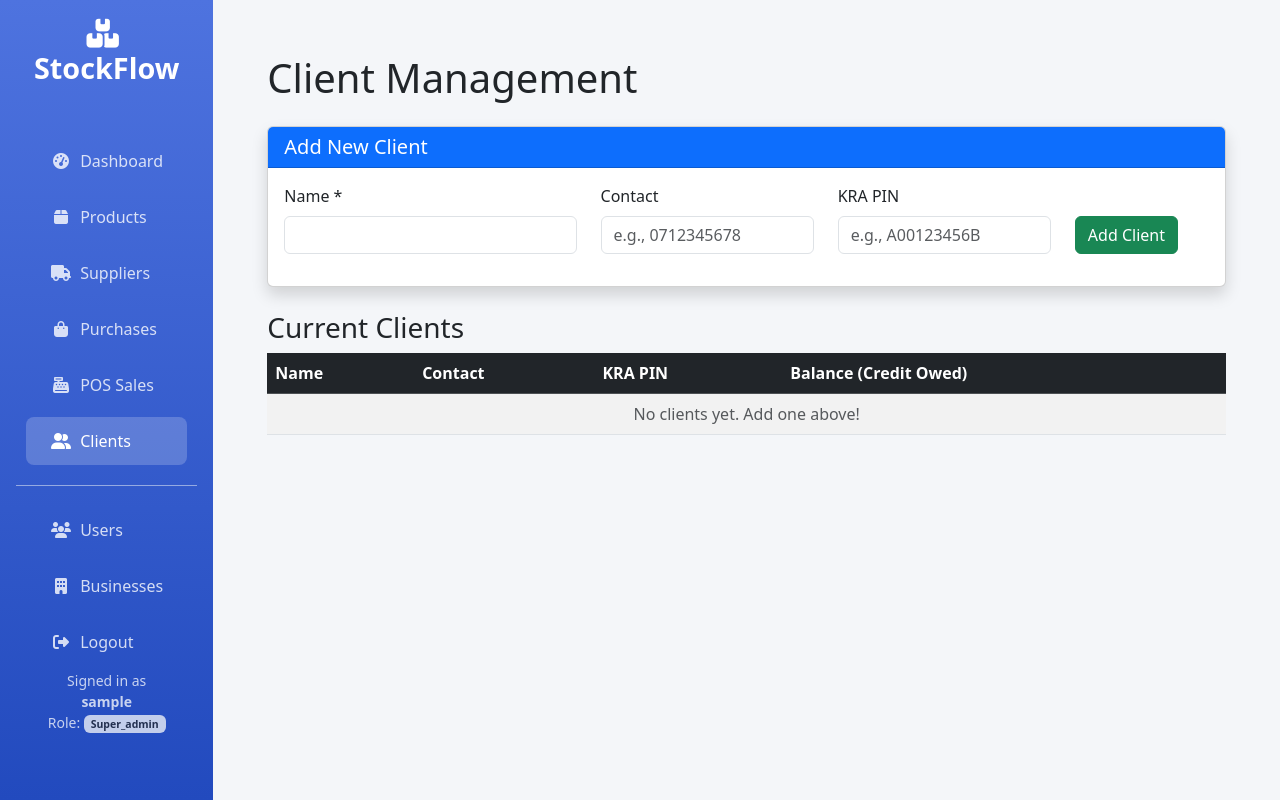
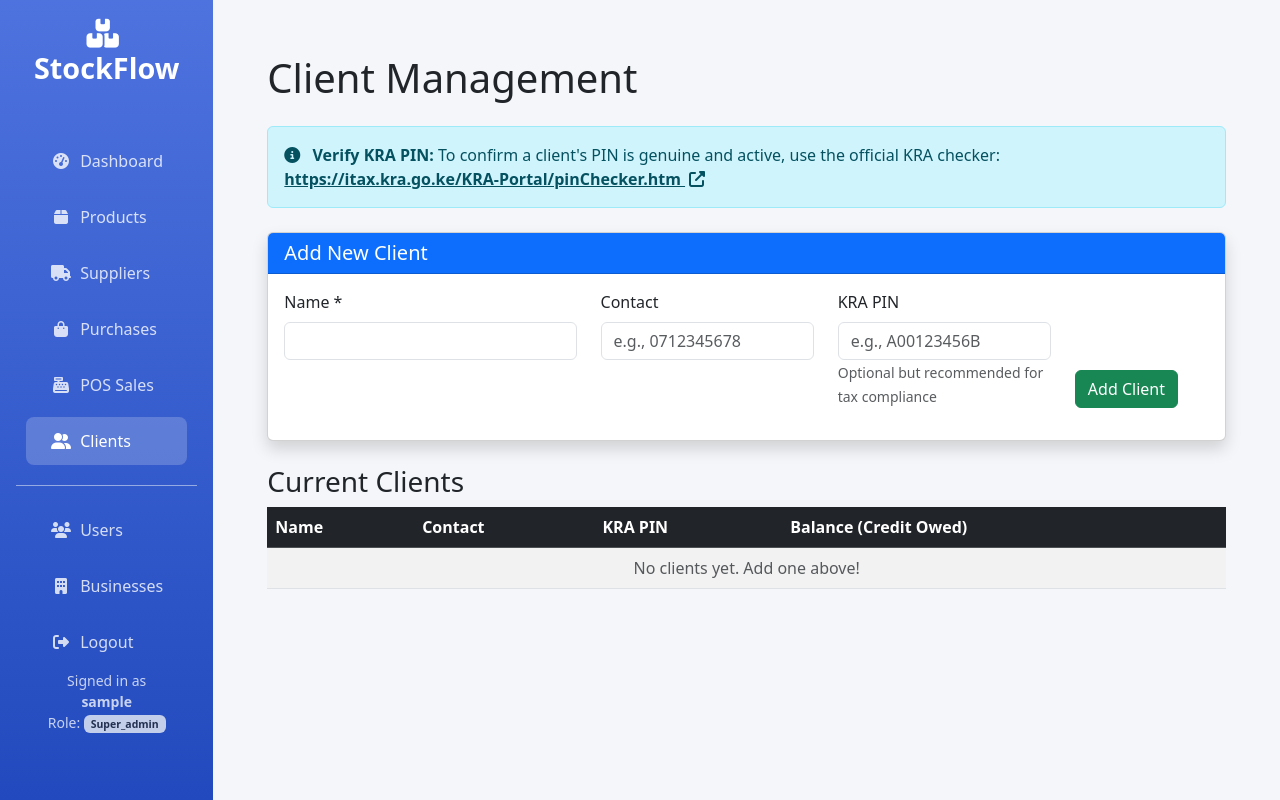
Before and after one commit to VINN5/StockFlow, a Flask app: page /clients/ in a window 1280 px wide. Run offline with Flask 3, Linux system fonts and the light colour scheme; the visitor is signed in with stand-in values (Sample User, id 1); data that the repository does not hold is empty.

Commit message:
Add official KRA PIN verification link and format validation to Clients page

```diff
--- a/frontend/templates/clients.html
+++ b/frontend/templates/clients.html
@@ -5,6 +5,15 @@
 {% block content %}
 <div class="container mt-4">
     <h1 class="mb-4">Client Management</h1>
+
+    <!-- Official KRA PIN Verification Link -->
+    <div class="alert alert-info mb-4">
+        <i class="fas fa-info-circle me-2"></i>
+        <strong>Verify KRA PIN:</strong> To confirm a client's PIN is genuine and active, use the official KRA checker:
+        <a href="https://itax.kra.go.ke/KRA-Portal/pinChecker.htm" target="_blank" class="alert-link">
+            https://itax.kra.go.ke/KRA-Portal/pinChecker.htm <i class="fas fa-external-link-alt ms-1"></i>
+        </a>
+    </div>
 
     <div class="card shadow mb-4">
         <div class="card-header bg-primary text-white">
@@ -23,7 +32,13 @@
                     </div>
                     <div class="col-md-3 mb-3">
                         <label class="form-label">KRA PIN</label>
-                        <input type="text" name="kra_pin" class="form-control" placeholder="e.g., A00123456B">
+                        <input type="text"
+                               name="kra_pin"
+                               class="form-control"
+                               placeholder="e.g., A00123456B"
+                               pattern="[AP][0-9]{9}[A-Z]"
+                               title="KRA PIN format: A or P + 9 digits + letter (e.g., A00123456B)">
+                        <small class="form-text text-muted">Optional but recommended for tax compliance</small>
                     </div>
                     <div class="col-md-2 mb-3 d-flex align-items-end">
                         <button type="submit" class="btn btn-success">Add Client</button>
```
